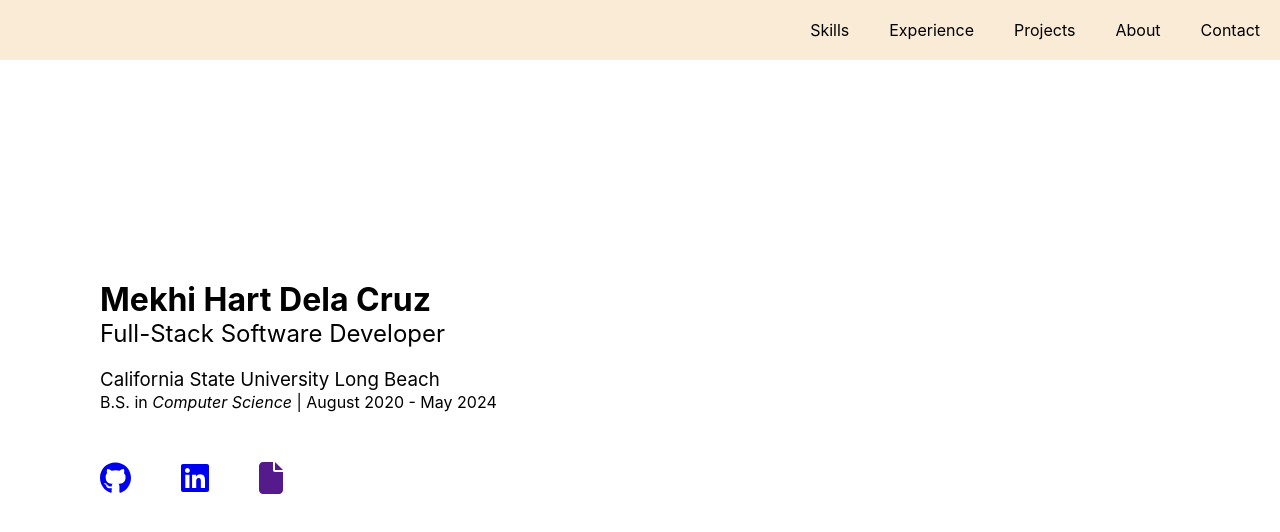
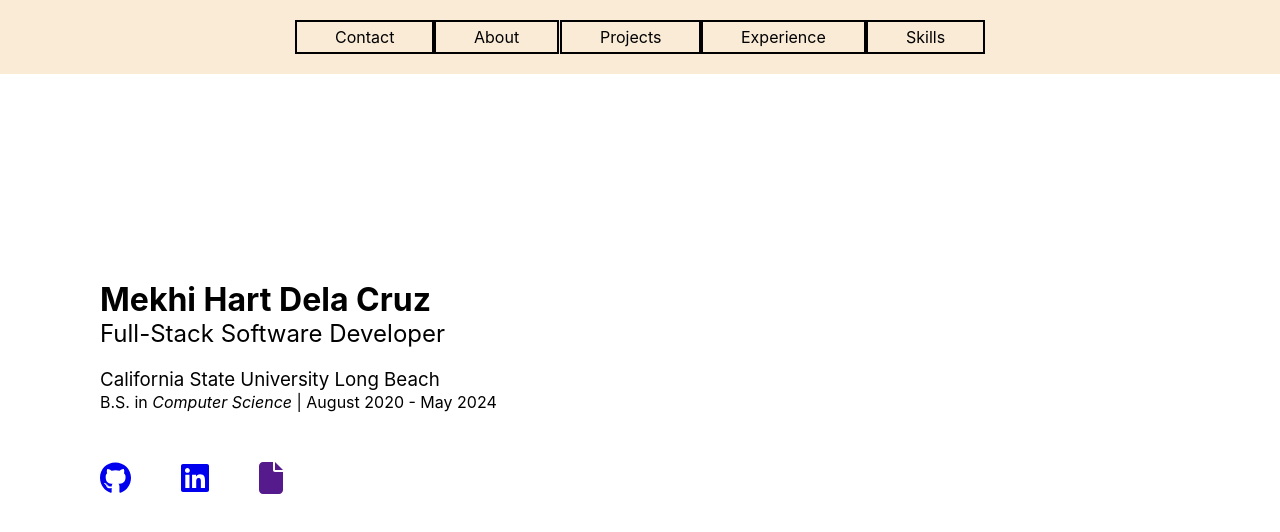
Before and after one commit to MekhiHart/portfolio, a React (Create React App) app: page / in a window 1280 px wide. Shown: the top 532 px of the page. Built offline with nearby package versions, Linux system fonts and the light colour scheme.

Commit message:
added navbar transition when scrolling down

```diff
--- a/src/App.js
+++ b/src/App.js
@@ -2,13 +2,37 @@ import Hero from "./Components/Hero";
 import NavBar from "./Components/NavBar";
 import Skills from "./Components/Skills";
 
+import { useEffect, useState} from "react";
+
+
 function App() {
+  const [navBarIsRendered, setNavBarIsRendered] = useState(false)
+
+  useEffect(() =>{ // * invoked when navbar is rendered
+    var lastScrollTop;
+    const navbar = document.getElementById('nav');
+    window.addEventListener('scroll',function(){
+      var scrollTop = window.pageYOffset || document.documentElement.scrollTop;
+      console.log("styke: ", navbar.style)
+      if(scrollTop > lastScrollTop){
+      navbar.style.top='-80px';
+      }
+      else{
+      navbar.style.top='0';
+      }
+      lastScrollTop = scrollTop;
+    });
+  }, [navBarIsRendered])
+
+
+
+
+
   return (
     <>
-      <NavBar/>
+      <NavBar setNavBarIsRendered={setNavBarIsRendered}/>
       <Hero/>
       <Skills/>
-
     </>
   )
 }
--- a/src/Components/NavBar.jsx
+++ b/src/Components/NavBar.jsx
@@ -1,12 +1,15 @@
 
-export default function NavBar(){
+export default function NavBar(props){
+
+
     return(
-        <nav>
+        <nav id="nav">
             <a>Contact</a>
             <a>About</a>
             <a>Projects</a>
             <a>Experience</a>
             <a>Skills</a>
+            {props.setNavBarIsRendered(true)}
         </nav>
     )
 }
--- a/src/index.css
+++ b/src/index.css
@@ -16,7 +16,7 @@ code {
 nav{
   /* margin-top: 25px; */
   display: flex;
-  flex-direction: row-reverse;
+  justify-content: center;
   padding: 20px 0px;
   position: fixed;
   top: 0;
@@ -27,9 +27,10 @@ nav{
 }
 
 nav a{
-  padding: 0px 20px;
+  padding: 5px 38px;
+  border: solid;
+  border-width: 2px;
 }
-
 
 .hero--container{
   padding-left: 100px;
@@ -54,3 +55,38 @@ nav a{
 .fullScreen{
   height: 100vh;
 }
+
+nav a {
+  transform: perspective(1px) translateZ(0);
+  position: relative;
+  transition: color 0.3s;
+  border-color: black;
+}
+
+nav a:hover{
+  color:white;
+  border-color: black;
+}
+
+nav a:before {
+  content: "";
+  position: absolute;
+  top: 0;
+  left: 0;
+  right: 0;
+  bottom: 0;
+  z-index: -1;
+  background: #2098D1;
+  transform: scaleX(0);
+  transform-origin: 0 50%;
+  transition: transform 0.17s ease-out;
+
+}
+
+nav a:hover:before {
+  transform: scaleX(1);
+}
+
+#nav{
+  transition: 0.5s;
+}
```
